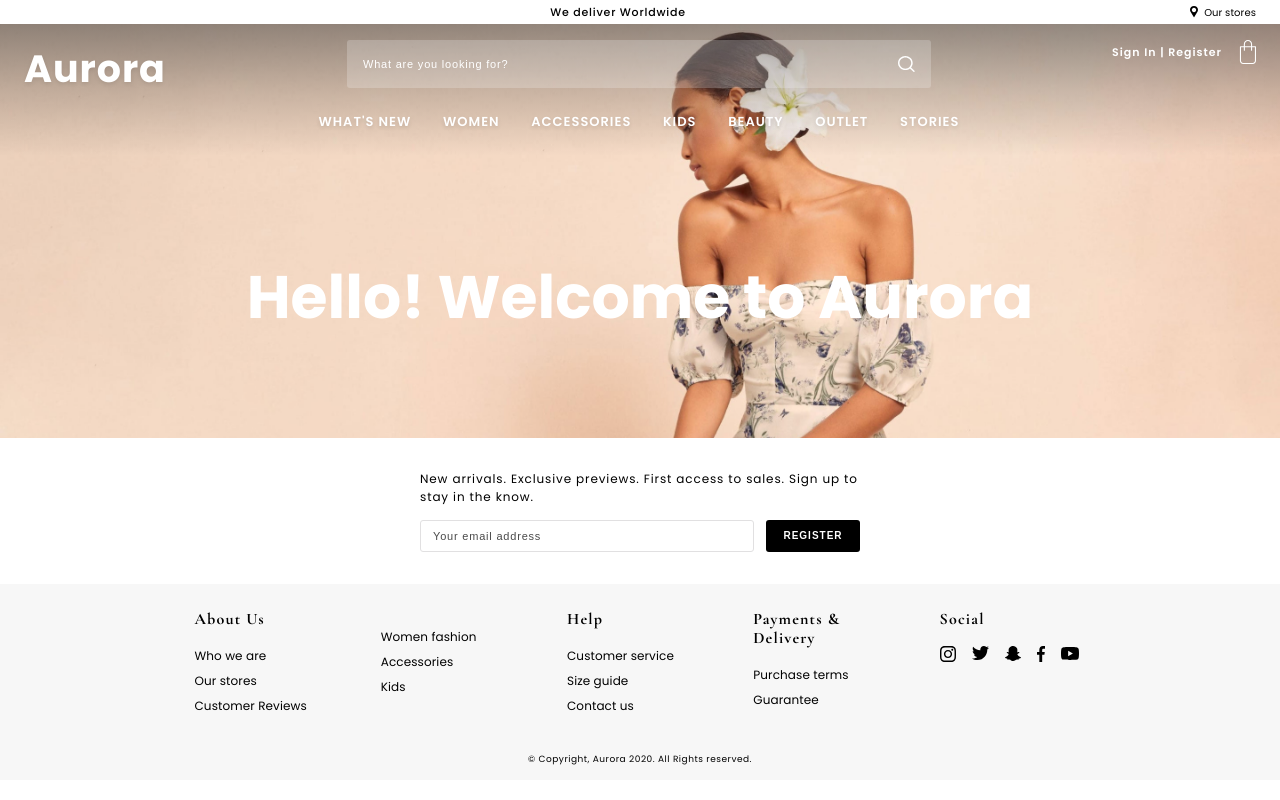
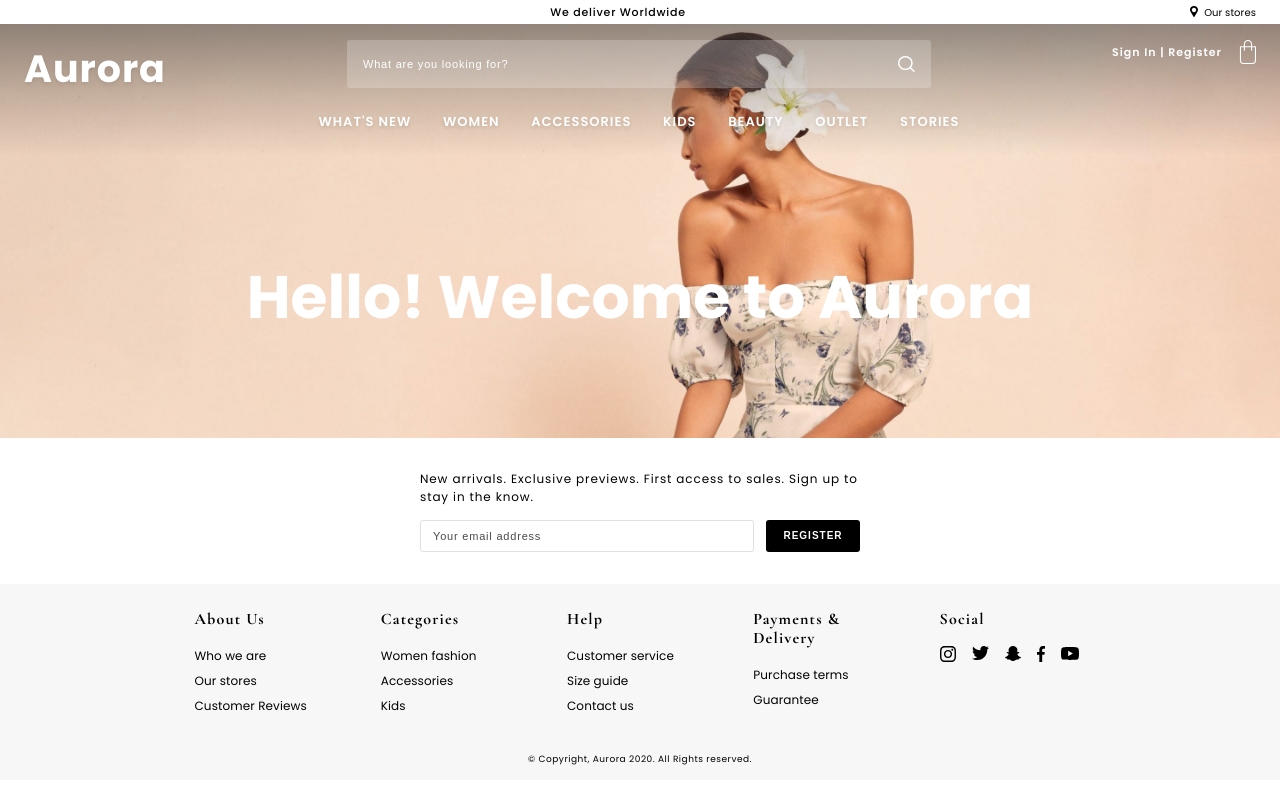
Before and after one commit to Cervus23/aurora-test, a React (Create React App) app: page / in a window 1280 px wide. Built offline with nearby package versions, Linux system fonts and the light colour scheme.

Commit message:
Fixed bug in footer

```diff
--- a/src/containers/Footer/index.js
+++ b/src/containers/Footer/index.js
@@ -10,7 +10,7 @@ const footerMenu = [
   },
   {
     id: 'categories',
-    tirle: 'Categories',
+    title: 'Categories',
     links: ['Women fashion', 'Accessories', 'Kids'],
   },
   {
```
